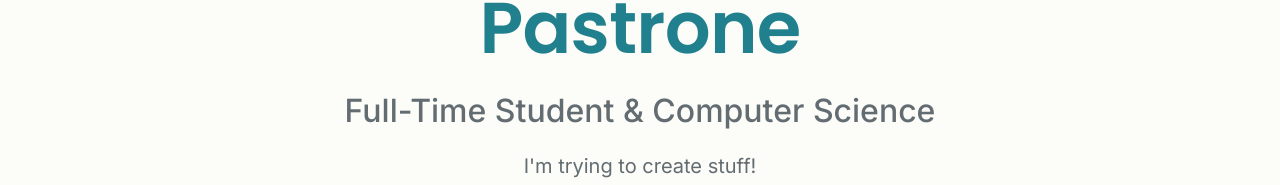
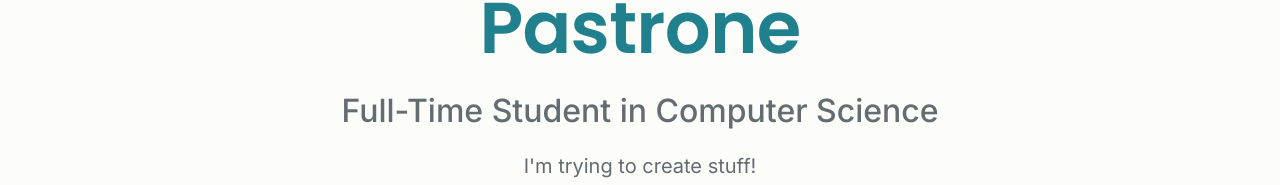
Before and after one commit to pastroo/portfolio, a plain HTML site: page index.html in a window 1280 px wide. Shown: the part 316-501 px from the top of the page. Drawn offline with Linux system fonts and the light colour scheme.

Commit message:
Fixed a grammatic error

```diff
--- a/index.html
+++ b/index.html
@@ -33,7 +33,7 @@
         <div class="hero-background"></div>
         <div class="hero-content">
             <h1 class="hero-title">Hi, I'm <span class="highlight">Riccardo Pastrone</span></h1>
-            <p class="hero-subtitle">Full-Time Student &amp; Computer Science</p>
+            <p class="hero-subtitle">Full-Time Student in Computer Science</p>
             <p class="hero-description">I'm trying to create stuff!</p>
             <button class="btn btn-primary" id="viewWorkBtn">Dive into my world!</button>
         </div>
```
